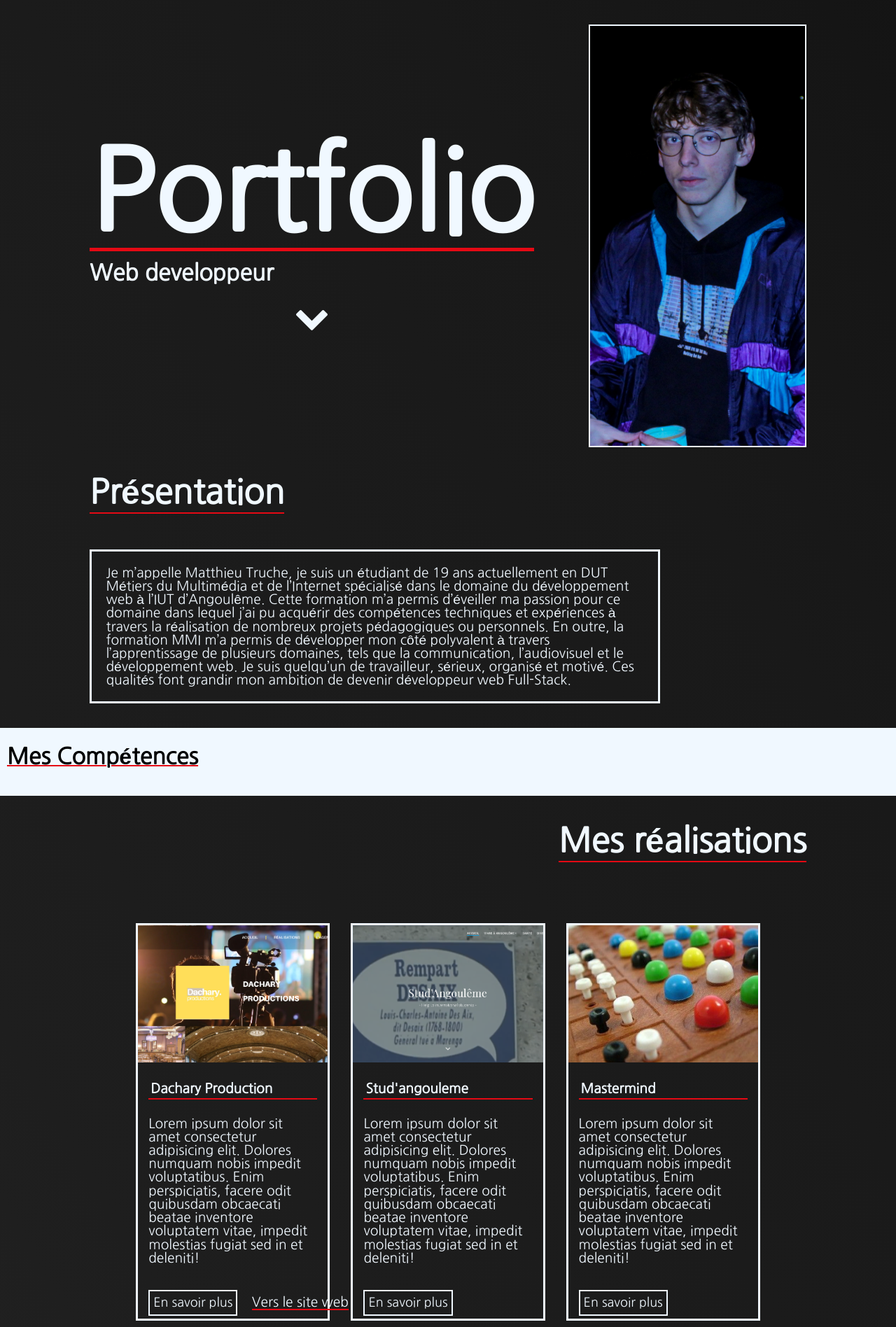
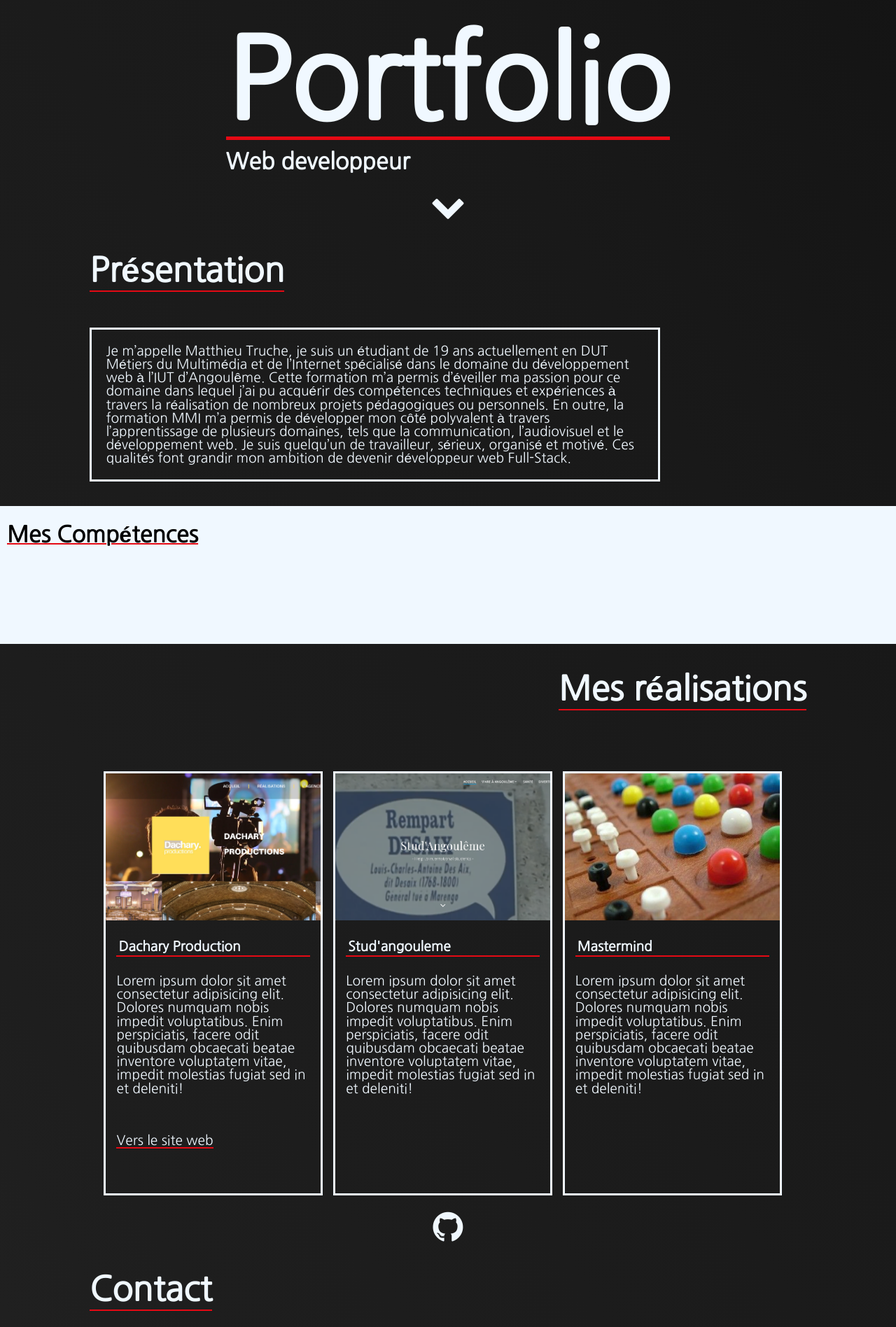
Before and after one commit to yohannmarchand/portfolio, a PHP site: page / in a window 1280 px wide. Shown: the part 69-1965 px from the top of the page at 70% size. Run offline with PHP 8.4, Linux system fonts and the light colour scheme; style sheets or scripts are compiled from the project's sources; some libraries are stand-ins or nearby versions; some web fonts are replaced.

Commit message:
responsive ipad

```diff
--- a/src/assets/scss/layout.scss
+++ b/src/assets/scss/layout.scss
@@ -15,6 +15,10 @@
   scroll-behavior: smooth;
   color: aliceblue;
   overflow-x: hidden;
+  width: 100%;
+  @include screen_mid{
+    font-size: 12px;
+  }
 }
 
 section {
--- /dev/null
+++ b/src/assets/scss/mixin.scss
@@ -0,0 +1,11 @@
+@mixin screen_large {
+    @media (max-width: 1324px) {
+      @content;
+    }
+  }
+
+  @mixin screen_mid {
+    @media (max-width: 1020px) {
+      @content;
+    }
+  }
--- a/src/assets/scss/style.scss
+++ b/src/assets/scss/style.scss
@@ -1,5 +1,8 @@
+@import "mixin.scss";
+
 @import "reset.scss";
 @import "layout.scss";
+
 
 @import "style/navbar.scss";
 @import "style/homepage.scss";
--- a/src/assets/scss/style/contact.scss
+++ b/src/assets/scss/style/contact.scss
@@ -19,7 +19,6 @@
     align-items: center;
     justify-content: space-around;
     padding: 30px 0px;
-    height: 60vh;
 
    >div:first-child{
 
@@ -36,7 +35,7 @@
     border-bottom: #e50914 solid 2px ;
     padding-bottom: 5px;
     color: aliceblue;
-    width: 40vh;
+    width: 400px;
 
   }
 
@@ -59,7 +58,7 @@
     border: #e50914 2px solid;
     background-color: inherit;
     resize: none;
-    width: 85vh;
+    width: 800px;
     padding: 10px;
 }
 
--- a/src/assets/scss/style/homepage.scss
+++ b/src/assets/scss/style/homepage.scss
@@ -22,6 +22,10 @@
   background: url(./../img/homepage_picture.jpg);
   background-position: center;
   background-size: cover;
+
+  @include screen_large{
+    display: none;
+  }
 }
 
 .homepage__down {
--- a/src/assets/scss/style/presentation.scss
+++ b/src/assets/scss/style/presentation.scss
@@ -34,8 +34,3 @@
   justify-content: center;
   align-items: center;
 }
-
-.presentation__toolbox > * :hover {
-  transform: scale(1.1);
-  transition: ease-in-out 0.5s;
-}
--- a/src/assets/scss/style/realisation.scss
+++ b/src/assets/scss/style/realisation.scss
@@ -3,7 +3,6 @@
   justify-content: center;
   align-items: center;
   flex-direction: column;
-  height: 100vh;
 }
 
 .realisation__mainTittle {
@@ -14,17 +13,27 @@
 }
 
 .realisation__container {
-  width: 90%;
+
   margin-top: 5%;
   padding: 2%;
   font-size: larger;
   display: flex;
   height: 95%;
-  position: relative;
+  justify-content: space-around;
+  @include screen_mid{
+      flex-wrap: wrap;
+  }
 }
 .realisation__container > div {
-  margin: 15px;
+  margin-top: 15px;
   border: 3px aliceblue solid;
+  position: relative;
+  height: 600px;
+  margin-right: 15px;
+  @include screen_mid{
+    height: 400px;
+}
+
 }
 
 .realisation__title {
@@ -65,8 +74,14 @@
   margin-bottom: auto;
   position: absolute;
   bottom: 25px;
+
+
 }
-
+.realisation__btn{
+  @include screen_large{
+    display: none;
+  }
+}
 .close {
   display: none;
 }
@@ -96,7 +111,9 @@
   }
 }
 
-.realisation__btn--link{
+div .realisation__btn--link{
 
   border-bottom: #e50914 solid 2px;
+  margin-left: 15px;;
+
 }
--- a/src/assets/scss/style/skills.scss
+++ b/src/assets/scss/style/skills.scss
@@ -7,15 +7,30 @@
 
     div{
         display: flex;
-        margin-top: 15px;
-        animation: skillsSlider 20s ease-in-out infinite;
+        margin: 7.5px;
+        flex-wrap: wrap;
+        justify-content: space-around;
     }
+
 
     i{
         font-size: 600%;
-        margin: 0px 100px;
+        margin: 25px 100px;
+        transition: font-size 0.5s ease-in-out;
+
+        @include screen_mid{
+            font-size: 500%;
+            margin: 12px 50px;
+          }
+
+    }
+
+    i:hover{
+        font-size: 650%;
     }
 }
+
+
 
 .skills__title{
 
@@ -24,15 +39,3 @@
     padding-left: 10px;
     text-decoration: underline #e50914 2px;
 }
-
-@keyframes skillsSlider {
-    0%{
-       transform: translateX(-100%);
-    }
-    50%{
-        transform: translateX(0%);
-    }
-    100%{
-        transform: translateX(-70%);
-    }
-}
--- a/src/index.html
+++ b/src/index.html
@@ -4,7 +4,6 @@
 <head>
   <meta charset="utf-8">
   <meta http-equiv="X-UA-Compatible" content="IE=edge">
-  <meta name="viewport" content="width=1100, initial-scale=1">
   <title>Yohann Marchand : Portfolio</title>
   <link href="https://fonts.googleapis.com/css?family=Nanum+Gothic&display=swap" rel="stylesheet">
   <link href="https://stackpath.bootstrapcdn.com/font-awesome/4.7.0/css/font-awesome.min.css" rel="stylesheet"
@@ -94,7 +93,7 @@
         <div class="realisation__containerbtn">
           <button class="realisation__btn open">En savoir plus</button>
           <button class="realisation__btn close">Fermer</button>
-          <a href="http://amarlier.mmi-angouleme.fr/ptut/" class="realisation__btn realisation__btn--link">Vers le site web</a>
+          <a href="http://amarlier.mmi-angouleme.fr/ptut/" class=" realisation__btn--link">Vers le site web</a>
         </div>
       </div>
       <div>
```
